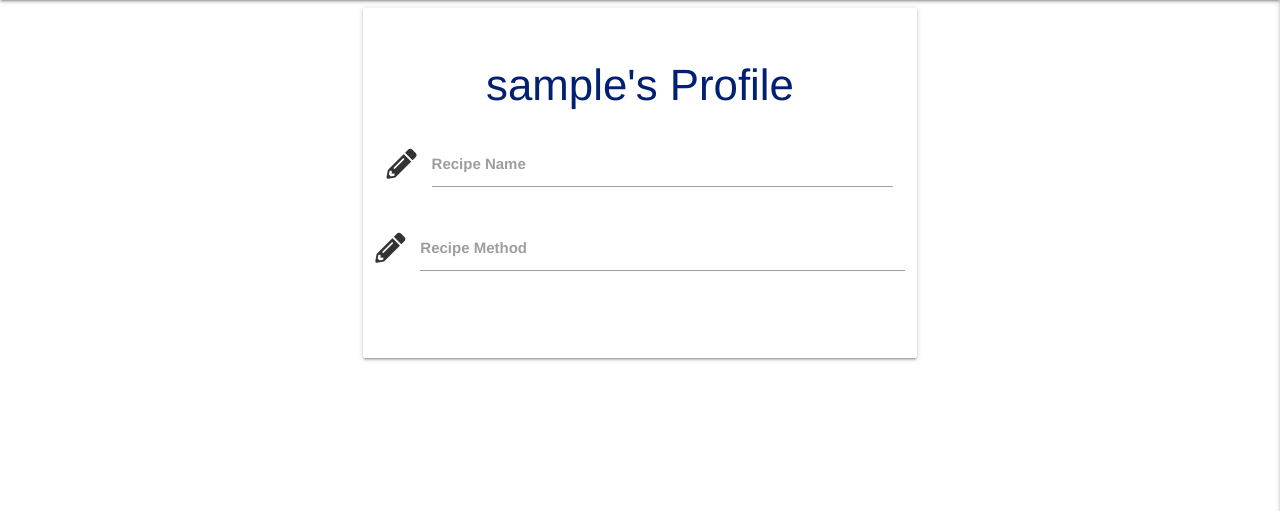
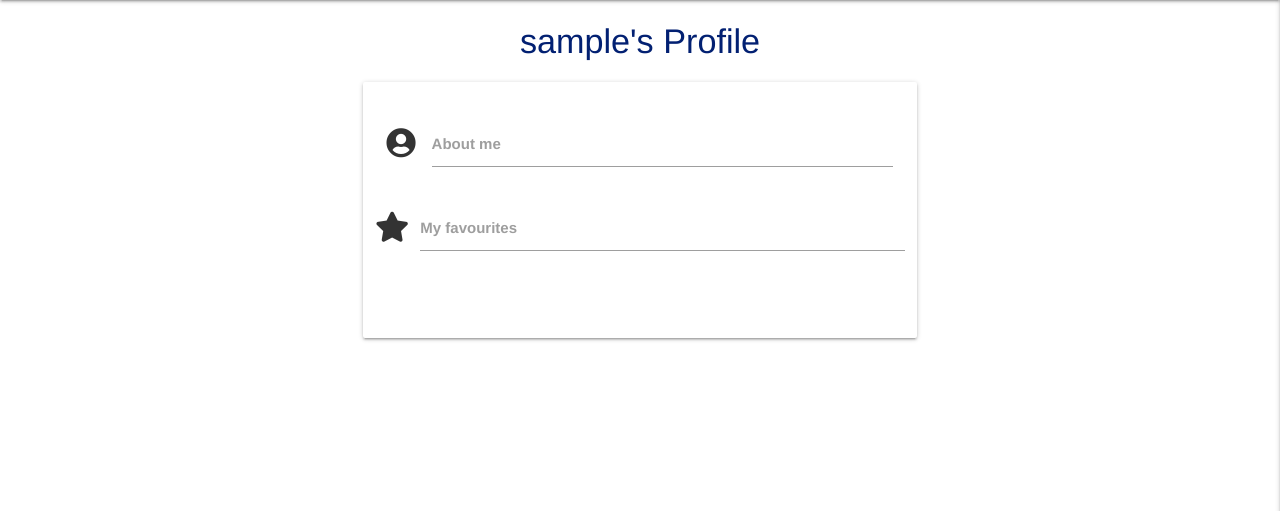
Before and after one commit to VMBlakelock/saute-and-skewers-greekfood, a Flask app: page /profile/1 in a window 1280 px wide. Shown: the part 64-575 px from the top of the page. Run offline with Flask 2, Linux system fonts and the light colour scheme; the visitor is signed in with stand-in values (Sample User, id 1); a database or web service that is not in the repository returns one stand-in record (values such as "Sample title"); some libraries are stand-ins or nearby versions.

Commit message:
add comments, updated profile, added content to recipe

```diff
--- a/templates/base.html
+++ b/templates/base.html
@@ -67,12 +67,13 @@
         {% endwith %}
     </section>
 
+    <!-- main content - see recipes.html -->
     <main class="container">
         {% block content %}
         {% endblock %}
     </main>
 
-    <!-- footer section -->
+    <!-- footer -->
     <footer class="footer-background footer">
         <div class="row">
             <div class="container center-align">
@@ -81,6 +82,8 @@
 			    <a href="https://www.twitter.com" target="_blank" class="icons text-shadow fab fa-twitter-square fa-3x"></a>
             </div>
         </div>
+
+        <!-- copyright -->
                 <div class="container col s12 center-align">
                     <p class="text-shadow" id="bold">&copy;2020 vixwebdesigns</p>
                 </div>
--- a/templates/login.html
+++ b/templates/login.html
@@ -28,7 +28,7 @@
     </div>
 
         <!-- log in -->
-        <div class="row">
+    <div class="row">
         <button type="submit" class="col s12 btn-large #2196f3 blue">
                         Log in <i class="fas fa-sign-in-alt"></i>
                     </button>
@@ -37,6 +37,7 @@
     </form>
   </div>
 
+        <!-- register hyperlink-->
   <div class="row">
         <div class="col s12">
             <p class="center-align">
--- a/templates/profile.html
+++ b/templates/profile.html
@@ -1,26 +1,32 @@
 {% extends "base.html" %}
 {% block content %}
+
+    <!-- profile page text -->
+
+     <h4 class="titles-text center-align">
+                    {{ username }}'s Profile
+                </h4>
 
     <div class="row">
         <div class="col s12 m8 offset-m2">
             <div class="card-panel">
-                <h3 class="titles-text center-align">
-                    {{ username }}'s Profile
-                </h3>
 
+            <!-- user profile text -->
               <div class="row">
                 <div class="input-field col s12">
-                    <i class="fas fa-pencil-alt prefix"></i>
-                    <input id="recipe_name" name="recipe_name" minlength="5" maxlength="50"
+                    <i class="fas fa-user-circle prefix"></i>
+                    <input id="about_me" name="about_me" minlength="5" maxlength="50"
                     type="text" class="validate" required>
-                    <label for="recipe_name">Recipe Name</label>
+                    <label for="about_me">About me</label>
                 </div>
+
+                <!-- user favourites -->
                 <div class="row">
                 <div class="input-field col s12">
-                    <i class="fas fa-pencil-alt prefix"></i>
-                    <input id="recipe_method" name="recipe_method" minlength="5" maxlength="50"
+                    <i class="fas fa-star prefix"></i>
+                    <input id="my_favourites" name="my_favourites" minlength="5" maxlength="50"
                     type="text" class="validate" required>
-                    <label for="recipe_method">Recipe Method</label>
+                    <label for="my_favourites">My favourites</label>
                 </div>
             </div>
         </div>
```
Also changed, not shown: templates/add_recipe.html (+25 -6 lines), templates/find_recipe.html (+7 -0 lines), templates/recipes.html (+11 -3 lines), README.md.
